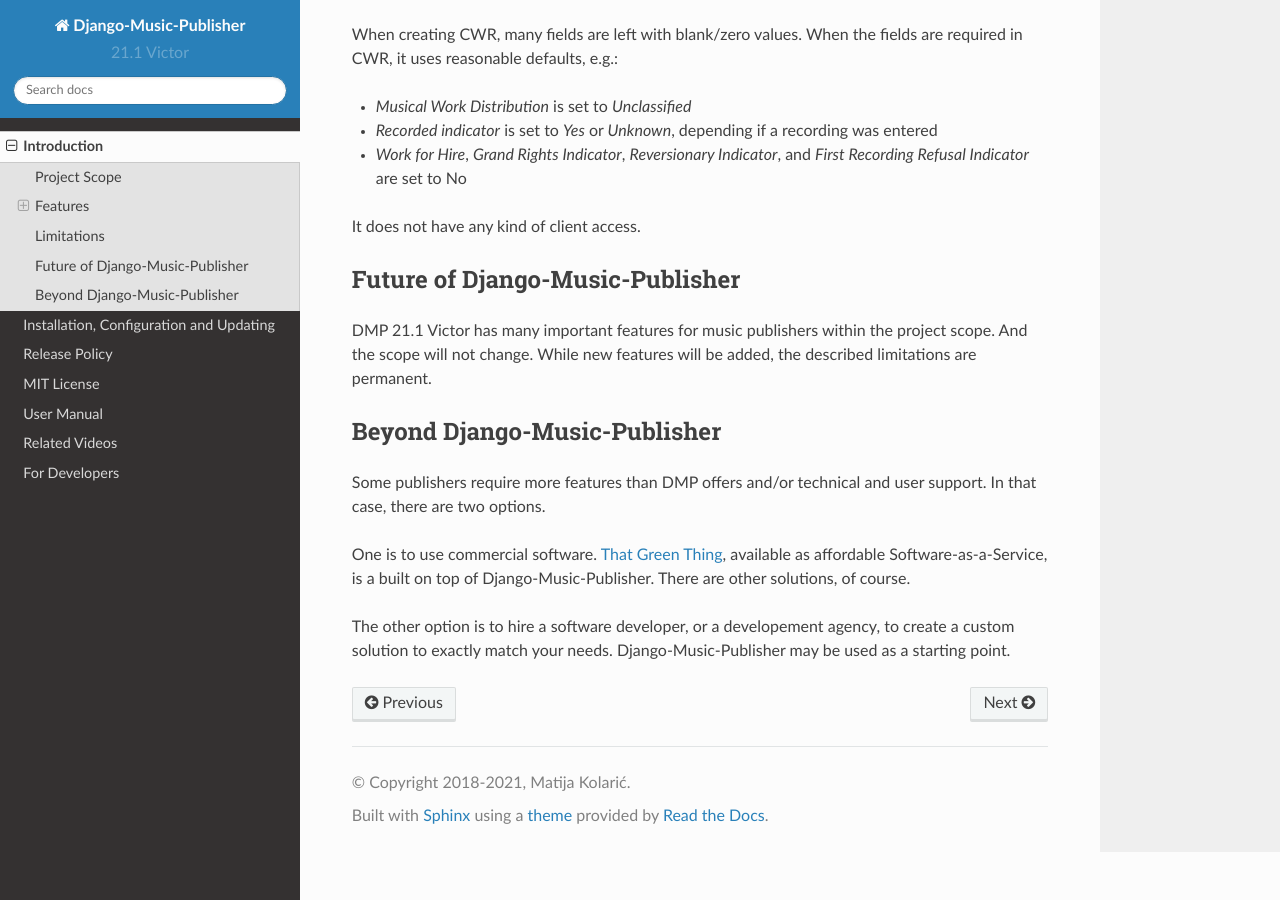
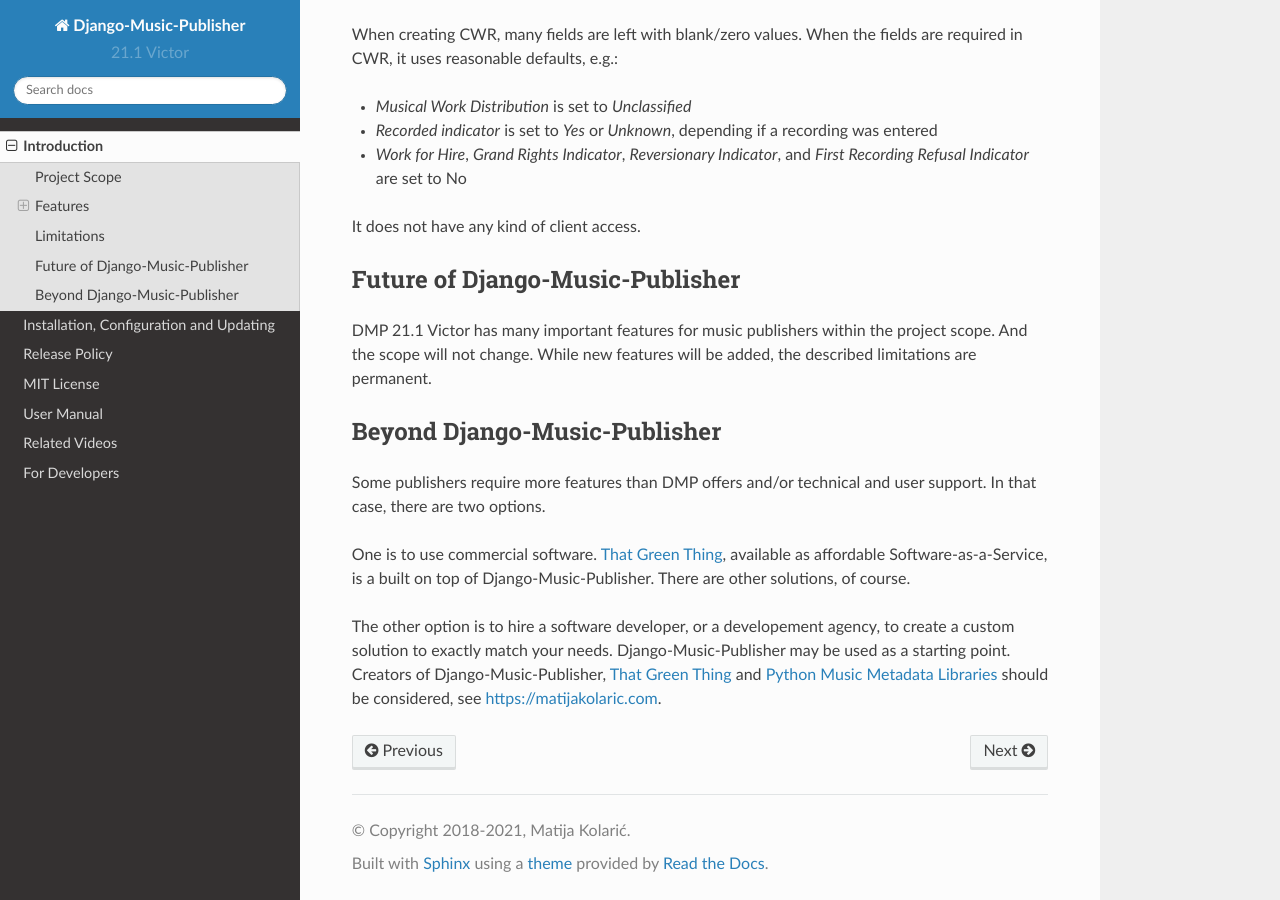
Before and after one commit to matijakolaric-com/django-music-publisher, a Sphinx documentation site: the page built from docs/introduction.rst, in a window 1280 px wide and 900 px high, scrolled down 2605 px. Built offline with Sphinx 7.4.7 and the Read the Docs theme 2.0.0, drawn with Linux system fonts in a browser that asks for light colours.

Commit message:
Update introduction.rst

```diff
--- a/docs/introduction.rst
+++ b/docs/introduction.rst
@@ -124,4 +124,4 @@
 
 One is to use commercial software. `That Green Thing <https://matijakolaric.com/thatgreenthing>`_, available as affordable Software-as-a-Service, is a built on top of Django-Music-Publisher. There are other solutions, of course.
 
-The other option is to hire a software developer, or a developement agency, to create a custom solution to exactly match your needs. Django-Music-Publisher may be used as a starting point.
+The other option is to hire a software developer, or a developement agency, to create a custom solution to exactly match your needs. Django-Music-Publisher may be used as a starting point. Creators of Django-Music-Publisher, `That Green Thing <https://matijakolaric.com/thatgreenthing>`_ and `Python Music Metadata Libraries <https://github.com/musicmetadata>`_ should be considered, see https://matijakolaric.com.
```
